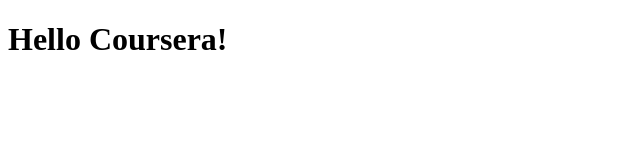
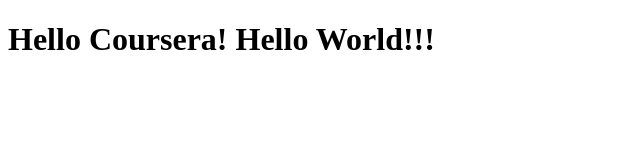
Before and after one commit to jadeharding98/coursera-test, a plain HTML site: page site/index.html in a window 1280 px wide. Shown: the whole page, without its empty margins (0-640 px from the left). Drawn offline with Linux system fonts and the light colour scheme.

Commit message:
Small Addition To Our Page Content

```diff
--- a/site/index.html
+++ b/site/index.html
@@ -4,6 +4,6 @@
 	<title>Hello Coursera!</title>
 </head>
 <body>
-<h1>Hello Coursera!</h1>
+<h1>Hello Coursera! Hello World!!!</h1>
 </body>
 </html>
```
